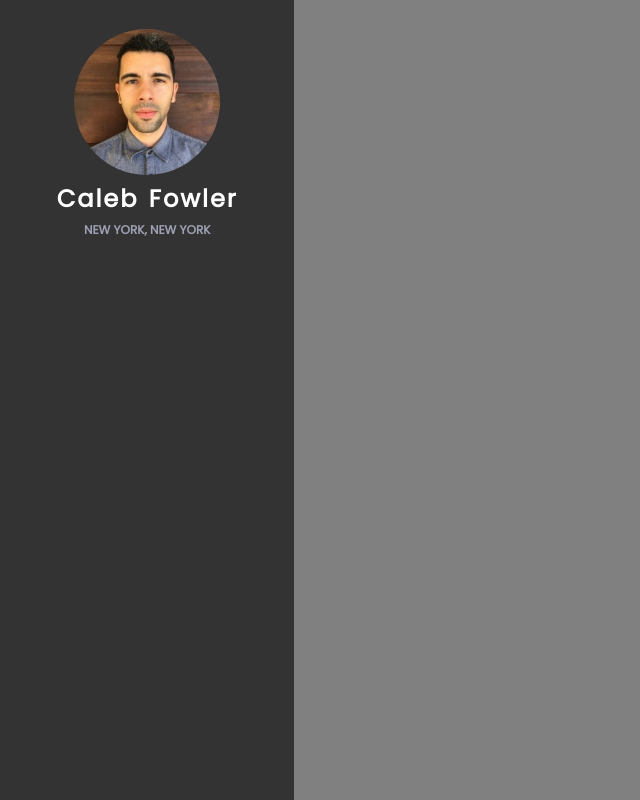
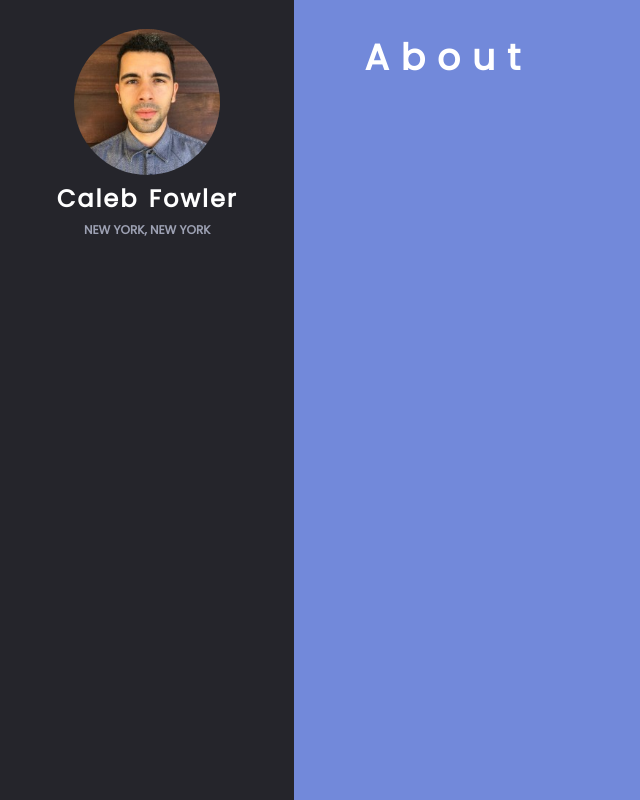
Before and after one commit to cfowler650/portfolio-website-new, a React (Create React App) app: page / in a window 1280 px wide. Shown: the whole page, without its empty margins (0-640 px from the left). Built offline with nearby package versions, Linux system fonts and the light colour scheme.

Commit message:
add snap slides

```diff
--- a/src/components/Main.jsx
+++ b/src/components/Main.jsx
@@ -13,10 +13,38 @@ class Main extends React.Component {
                                 <h1 className="name-header">Caleb Fowler</h1>
                                 <p className="sub-header">New York, New York</p>
                             </div>
-
                         </div>
                     </div>
 
+                    <div class="slide-container">
+                        <section class="slide">
+                            <div className="slide-contents">
+                                <div className="slide-contents-inner">
+                                    <div className="slide-header">
+                                        <h1>About</h1>
+                                    </div>
+                                </div>
+                            </div>
+                        </section>
+                        <section class="slide">
+                            <div className="slide-contents">
+                                <div className="slide-contents-inner">
+                                    <div className="slide-header">
+                                        <h1>Projects</h1>
+                                    </div>
+                                </div>
+                            </div>
+                        </section>
+                        <section class="slide">
+                            <div className="slide-contents">
+                                <div className="slide-contents-inner">
+                                    <div className="slide-header">
+                                        <h1>Resume</h1>
+                                    </div>
+                                </div>
+                            </div>
+                        </section>
+                    </div>
                 </div>
             </div>
         )
--- a/src/index.css
+++ b/src/index.css
@@ -35,11 +35,11 @@ h1 {
 .container {
     position: relative;
     min-height: 100vh;
-    background-color: gray;
+    background-color: #25252B;
 }
 
 .sidebar {
-    background: #333;
+    background:#25252B;
     left: 0;
     right: auto;
     /* position: relative; */
@@ -81,3 +81,56 @@ h1 {
     line-height: 30px;
     font-weight: 700;
 }
+
+.slide-container {
+    left: 23%;
+    margin-bottom: 0;
+    /* padding-left: 30px; */
+    box-sizing: border-box;
+    position: absolute;
+    min-height: 100%;
+    width: 77%;
+}
+
+.slide-container {
+  overflow: auto;
+  scroll-snap-type: y mandatory;
+  height: 100vh;
+}
+
+
+.slide {
+  scroll-snap-align: start;
+  height: 100vh;
+  padding-left: 30px;
+}
+
+.slide-contents {
+    padding: 0px 70px 0px 40px;
+    width: 70%;
+    display: inline-block;
+
+}
+
+.slide-contents-inner {
+    padding: 30px 0px;
+}
+
+.slide-header {
+    /* font-size: 3em; */
+    text-align: left;
+    font-size: 1.5em;
+    font-weight: 800;
+    letter-spacing: 0.5em;
+}
+.slide:nth-child(1) {
+  background-color: #7289DA;
+}
+
+.slide:nth-child(2) {
+  background-color: #43B581;
+}
+
+.slide:nth-child(3) {
+  background-color: rgb(255, 162, 0);
+}
```
